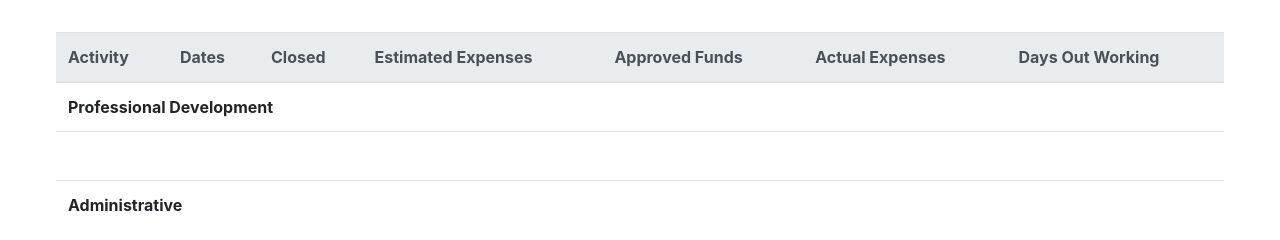
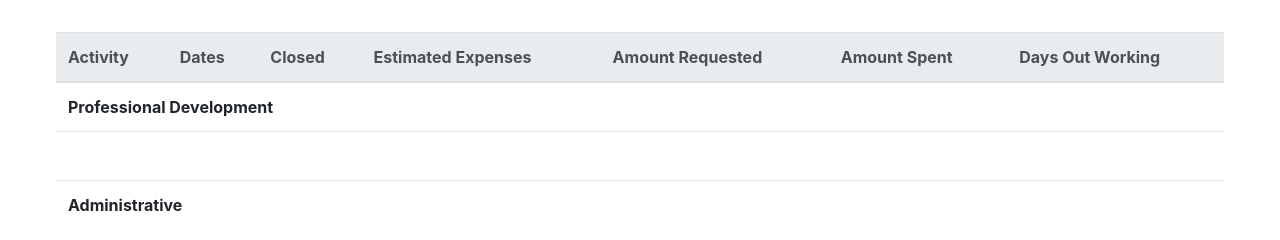
Before and after one commit to UCLALibrary/terra, a Django app: template terra/templates/terra/employee.html in a window 1280 px wide. Shown: the part 216-456 px from the top of the page. Run offline with Django 3.2, Linux system fonts and the light colour scheme; the template is opened without the code that fills it, so the values that code supplies are empty; parts of the project's set-up code (start-up, migrations or seed data) failed here and were passed over; some libraries are stand-ins or nearby versions.

Commit message:
TRRA-179: Changed labels on report to match requested and spent.

```diff
--- a/terra/templates/terra/employee.html
+++ b/terra/templates/terra/employee.html
@@ -25,8 +25,8 @@
                 <th scope="col">Dates</th>
                 <th scope="col">Closed</th>
                 <th scope="col">Estimated Expenses</th>
-                <th scope="col">Approved Funds</th>
-                <th scope="col">Actual Expenses</th>
+                <th scope="col">Amount Requested</th>
+                <th scope="col">Amount Spent</th>
                 <th scope="col">Days Out Working</th>
             </tr>
         </thead>
```
